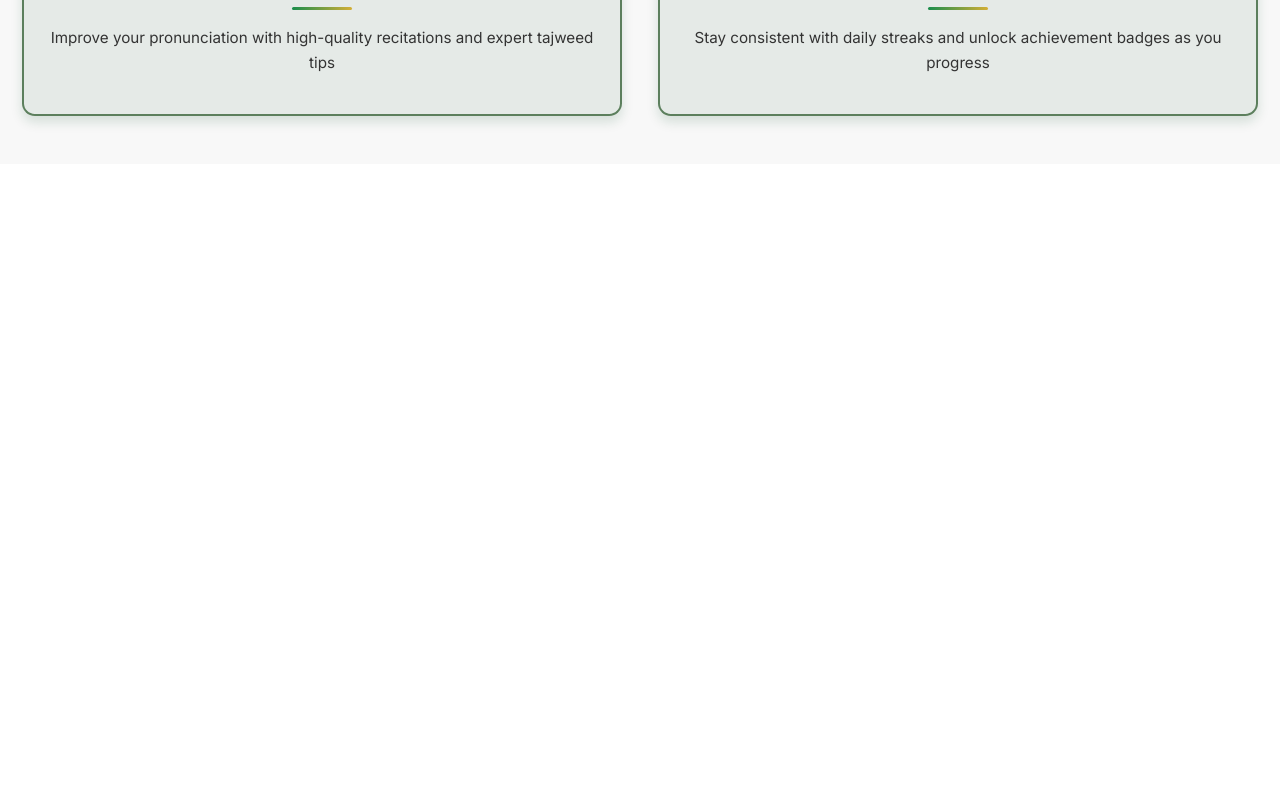
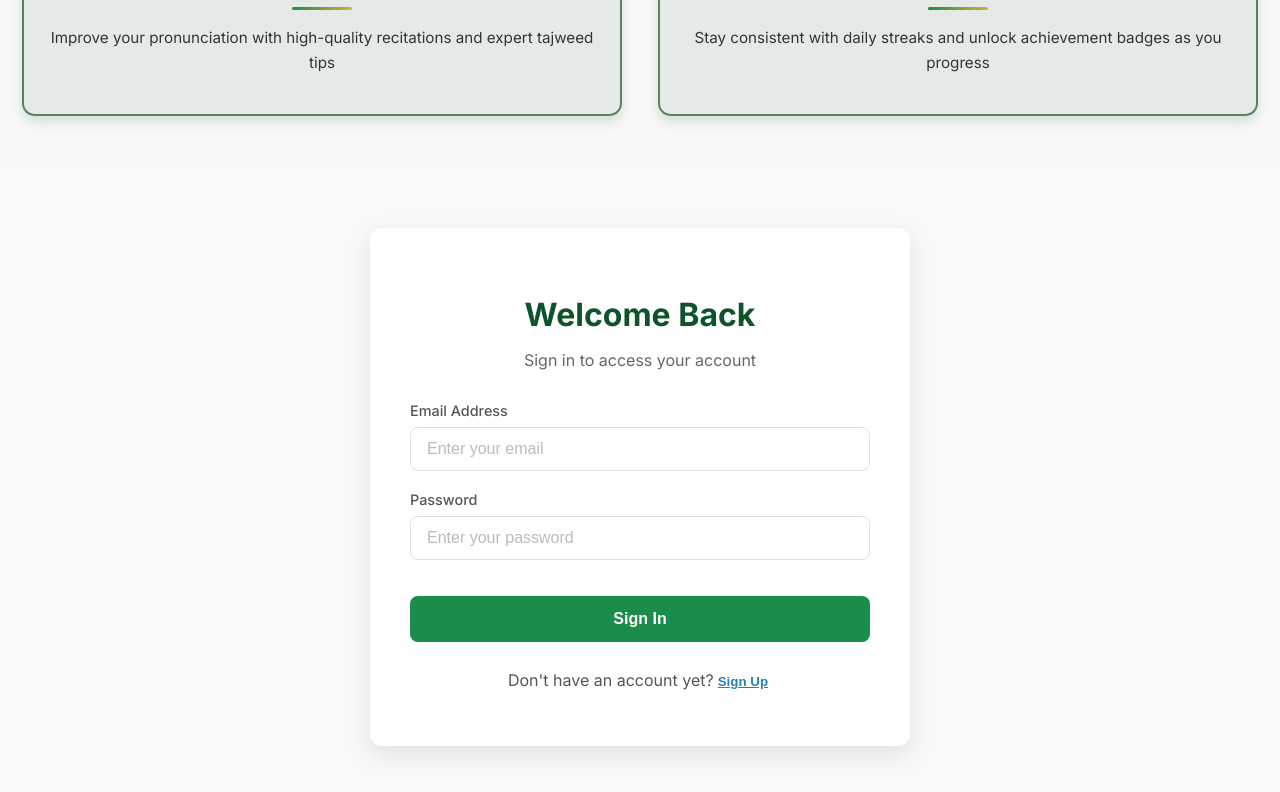
Before and after one commit to lyexover/hifz-connect, a Next.js app: page / in a window 1280 px wide. Shown: the part 1056-1848 px from the top of the page. Before the commit the page ends 1220 px from the top, so only its background shows below. Built offline with nearby package versions, Linux system fonts and the light colour scheme.

Commit message:
completed auth UI/Logic , still have an error (AuthError module)

```diff
--- a/auth.js
+++ b/auth.js
@@ -0,0 +1,49 @@
+
+import NextAuth from 'next-auth'
+import { authConfig } from './auth.config'
+import Credentials from 'next-auth/providers/credentials';
+import { neon } from '@neondatabase/serverless';
+import bcrypt from 'bcryptjs';
+
+async function getUser(email) {
+    const sql = neon(`${process.env.DATABASE_URL}`);   //connect to db
+    try {
+        // Use proper parameterized query format for neon
+        const user = await sql`SELECT * FROM users WHERE email = ${email}`;
+        return user[0];
+    }
+    catch(err) {
+        console.error(err);
+        return null;
+    }
+}
+
+export const {auth, signIn, signOut} = NextAuth({
+    ...authConfig,
+    providers: [
+        Credentials({
+            async authorize(credentials) {
+                const email = credentials?.email;
+                const password = credentials?.password;
+
+                const user = await getUser(email);
+
+                if(!user) return null;
+
+                // Verify password
+                const passwordMatch = await bcrypt.compare(password, user.password);
+
+                if (passwordMatch) {
+                    // Return user object excluding sensitive data
+                    return {
+                        id: user.id,
+                        name: user.name,
+                        email: user.email
+                    };
+                }
+
+                return null;
+            }
+        })
+    ]
+})
--- a/package.json
+++ b/package.json
@@ -10,9 +10,15 @@
   },
   "dependencies": {
     "@neondatabase/serverless": "^0.10.4",
+    "bcrypt": "^5.1.1",
+    "bcryptjs": "^3.0.2",
     "lucide-react": "^0.479.0",
     "next": "15.2.1",
+    "next-auth": "^4.24.11",
     "react": "^19.0.0",
     "react-dom": "^19.0.0"
+  },
+  "devDependencies": {
+    "ignore-loader": "^0.1.2"
   }
 }
--- a/src/app/components/css-modules/home.module.css
+++ b/src/app/components/css-modules/home.module.css
@@ -374,3 +374,148 @@
     font-size: 1.8rem;
   }
 }
+
+/* AUTH ----------------------------------------------------------------------------------------------------*/
+
+/* Auth Component Styles */
+.authSection {
+  padding: 4rem 0;
+  min-height: 500px;
+  display: flex;
+  justify-content: center;
+  align-items: center;
+  background-color: #f8f9fa;
+}
+
+.authContainer {
+  width: 100%;
+  max-width: 460px;
+  padding: 2.5rem;
+  background-color: white;
+  border-radius: 12px;
+  box-shadow: 0 8px 24px rgba(0, 0, 0, 0.1);
+  transition: transform 0.3s ease, box-shadow 0.3s ease;
+}
+
+.authContainer:hover {
+  transform: translateY(-5px);
+  box-shadow: 0 12px 28px rgba(0, 0, 0, 0.15);
+}
+
+.authHeader {
+  text-align: center;
+  margin-bottom: 2rem;
+}
+
+.authHeader h2 {
+  color: var(--header-green-dark);
+  font-size: 2rem;
+  font-weight: 700;
+  margin-bottom: 0.5rem;
+}
+
+.authHeader p {
+  color: #666;
+  font-size: 1rem;
+}
+
+.authForm {
+  display: flex;
+  flex-direction: column;
+  gap: 1.25rem;
+}
+
+.inputGroup {
+  display: flex;
+  flex-direction: column;
+  gap: 0.5rem;
+}
+
+.inputGroup label {
+  color: #555;
+  font-weight: 500;
+  font-size: 0.9rem;
+}
+
+.inputGroup input {
+  padding: 0.75rem 1rem;
+  border: 1.5px solid #e0e0e0;
+  border-radius: 8px;
+  font-size: 1rem;
+  transition: border-color 0.2s ease, box-shadow 0.2s ease;
+}
+
+.inputGroup input:focus {
+  outline: none;
+  border-color: var(--header-green-light);
+  box-shadow: 0 0 0 3px rgba(47, 176, 98, 0.2);
+}
+
+.inputGroup input::placeholder {
+  color: #bbb;
+}
+
+.authButton {
+  margin-top: 1rem;
+  padding: 0.9rem;
+  background-color: var(--header-green-vibrant);
+  color: white;
+  border: none;
+  border-radius: 8px;
+  font-size: 1rem;
+  font-weight: 600;
+  cursor: pointer;
+  transition: background-color 0.2s ease;
+}
+
+.authButton:hover {
+  background-color: var(--header-green-hover);
+}
+
+.authButton:disabled {
+  background-color: #a0a0a0;
+  cursor: not-allowed;
+}
+
+.errorMessage {
+  background-color: rgba(255, 87, 87, 0.1);
+  border-left: 4px solid #ff5757;
+  color: #d32f2f;
+  padding: 1rem;
+  border-radius: 4px;
+  margin-bottom: 1.5rem;
+  font-size: 0.9rem;
+}
+
+.authToggle {
+  margin-top: 1.75rem;
+  text-align: center;
+  color: #555;
+}
+
+.toggleButton {
+  background: none;
+  border: none;
+  color: var(--accent-blue);
+  font-weight: 600;
+  cursor: pointer;
+  padding: 0 0.25rem;
+  text-decoration: underline;
+  transition: color 0.2s ease;
+}
+
+.toggleButton:hover {
+  color: var(--header-green-vibrant);
+}
+
+/* Responsive styles */
+@media (max-width: 576px) {
+  .authContainer {
+    padding: 1.5rem;
+    margin: 0 1rem;
+  }
+
+  .authHeader h2 {
+    font-size: 1.75rem;
+  }
+}
--- /dev/null
+++ b/src/app/components/home/Auth.jsx
@@ -0,0 +1,121 @@
+'use client'
+
+import { useState, useActionState } from "react";
+import { login, signup } from '@/app/lib/actions';
+import styles from '../css-modules/home.module.css'
+
+export default function Auth() {
+  const [isSignup, setIsSignup] = useState(false);
+
+  // Use useActionState for login action
+  const [loginState, loginAction] = useActionState(login, {
+    loading: false,
+    error: null,
+    success: false
+  });
+
+  // Use useActionState for signup action
+  const [signupState, signupAction] = useActionState(signup, {
+    loading: false,
+    error: null,
+    success: false
+  });
+
+  // Determine which state to use based on current mode
+  const currentState = isSignup ? signupState : loginState;
+  const isLoading = currentState.loading;
+  const errorMessage = currentState.error;
+
+  const handleSubmit = async (formData) => {
+    // Use the appropriate action based on current mode
+    if (isSignup) {
+      await signupAction(formData);
+    } else {
+      await loginAction(formData);
+    }
+
+    // Handle successful auth (redirect, show message, etc.)
+    if ((isSignup && signupState.success) || (!isSignup && loginState.success)) {
+      console.log("Authentication successful!");
+      // You could add redirect logic here
+    }
+  };
+
+  return (
+    <section className={styles.authSection}>
+      <div className={styles.authContainer}>
+        <div className={styles.authHeader}>
+          <h2>{isSignup ? 'Create an Account' : 'Welcome Back'}</h2>
+          <p>{isSignup ? 'Join our community today' : 'Sign in to access your account'}</p>
+        </div>
+
+        {errorMessage && (
+          <div className={styles.errorMessage}>
+            {errorMessage}
+          </div>
+        )}
+
+        <form action={handleSubmit} className={styles.authForm}>
+          {isSignup && (
+            <div className={styles.inputGroup}>
+              <label htmlFor="name">Full Name</label>
+              <input
+                type="text"
+                id="name"
+                name="name"
+                placeholder="Enter your full name"
+                required={isSignup}
+              />
+            </div>
+          )}
+
+          <div className={styles.inputGroup}>
+            <label htmlFor="email">Email Address</label>
+            <input
+              type="email"
+              id="email"
+              name="email"
+              placeholder="Enter your email"
+              required
+            />
+          </div>
+
+          <div className={styles.inputGroup}>
+            <label htmlFor="password">Password</label>
+            <input
+              type="password"
+              id="password"
+              name="password"
+              placeholder="Enter your password"
+              required
+              minLength={6}
+            />
+          </div>
+
+          <button
+            type="submit"
+            className={styles.authButton}
+            disabled={isLoading}
+          >
+            {isLoading ? 'Processing...' : isSignup ? 'Sign Up' : 'Sign In'}
+          </button>
+        </form>
+
+        <div className={styles.authToggle}>
+          <p>
+            {isSignup
+              ? 'Already have an account?'
+              : "Don't have an account yet?"}
+            <button
+              type="button"
+              onClick={() => setIsSignup(!isSignup)}
+              className={styles.toggleButton}
+            >
+              {isSignup ? 'Sign In' : 'Sign Up'}
+            </button>
+          </p>
+        </div>
+      </div>
+    </section>
+  );
+}
--- /dev/null
+++ b/src/app/lib/actions.js
@@ -0,0 +1,27 @@
+'use server'
+
+import  {signIn}  from '../../../auth'
+import { AuthError } from 'next-auth';
+
+export async function login(formData){
+try {
+    await signIn('credentials', formData)
+}
+
+catch(error){
+    if (error instanceof AuthError) {
+        switch (error.type) {
+          case 'CredentialsSignin':
+            return 'Invalid credentials.';
+          default:
+            return 'Something went wrong.';
+        }
+      }
+      throw error
+}
+}
+
+
+export async function signup(){
+
+}
--- a/src/app/page.jsx
+++ b/src/app/page.jsx
@@ -2,6 +2,7 @@ import Image from "next/image";
 import Intro from "./components/home/intro";
 import Features from "./components/home/Features";
 import Header from "./components/home/header";
+import Auth from "./components/home/Auth";
 import styles from './components/css-modules/home.module.css'
 
 export default function Home() {
@@ -10,6 +11,7 @@ export default function Home() {
         <Header/>
         <Intro/>
         <Features/>
+        <Auth/>
       </div>
    )
 }
```
Also changed, not shown: 1 other file (tests, documents, lock files or other folders).
